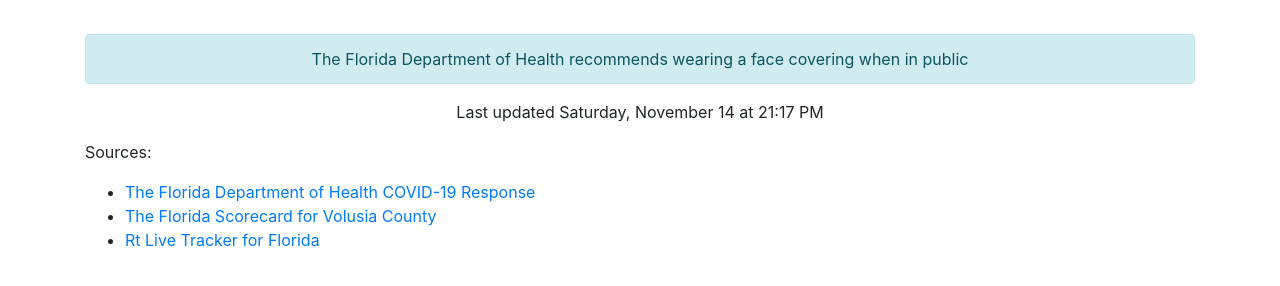
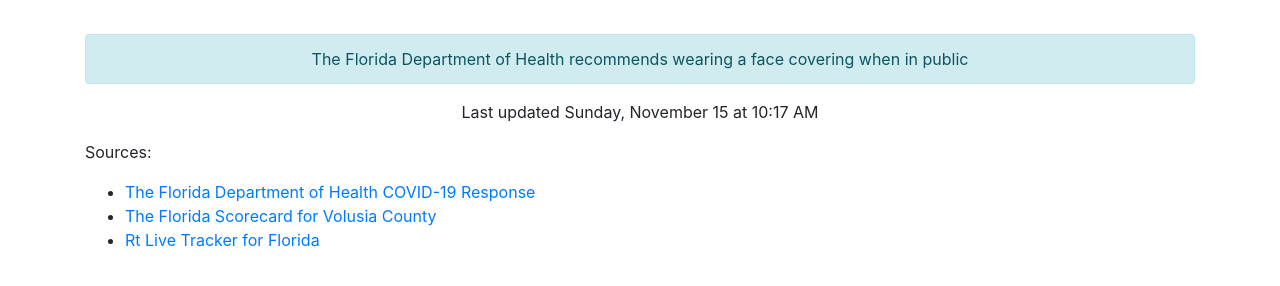
Before and after one commit to thinkjson/timeforchurch, a Jekyll site: the page built from index.md, in a window 1280 px wide. Shown: the part 586-872 px from the top of the page. Built offline with Jekyll 4.4.1, drawn with Linux system fonts in a browser that asks for light colours; our own code applies the rules of GitHub Pages for plain Markdown files.

Commit message:
Updating data

```diff
--- a/_includes/data.html
+++ b/_includes/data.html
@@ -10,4 +10,4 @@
     <div class="outcome text-success">YES</div>
     <div class="alert alert-info" role="alert">The Florida Department of Health recommends wearing a face covering when in public</div>
 
-    <p>Last updated Saturday, November 14 at 21:17 PM</p>
+    <p>Last updated Sunday, November 15 at 10:17 AM</p>
```
